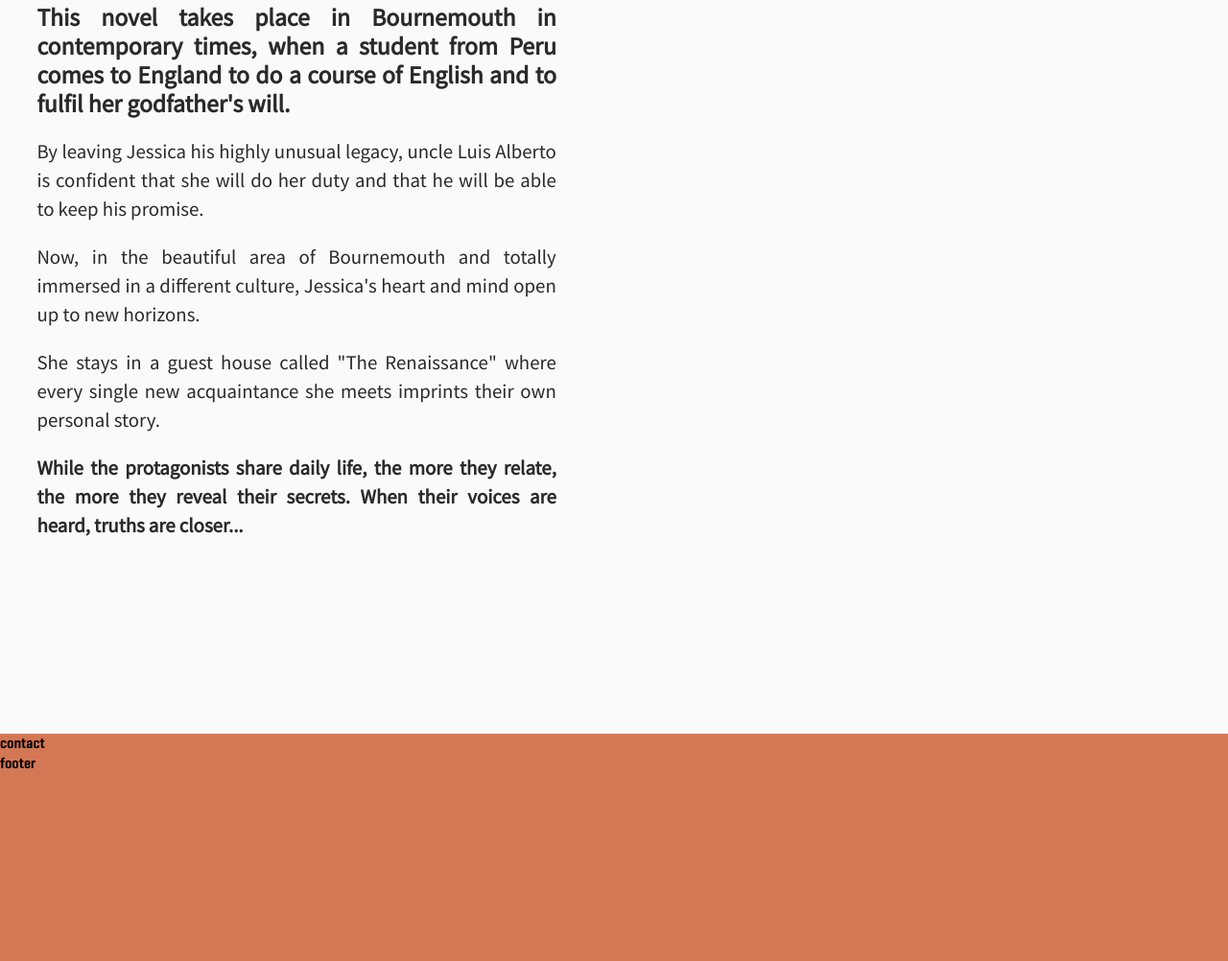
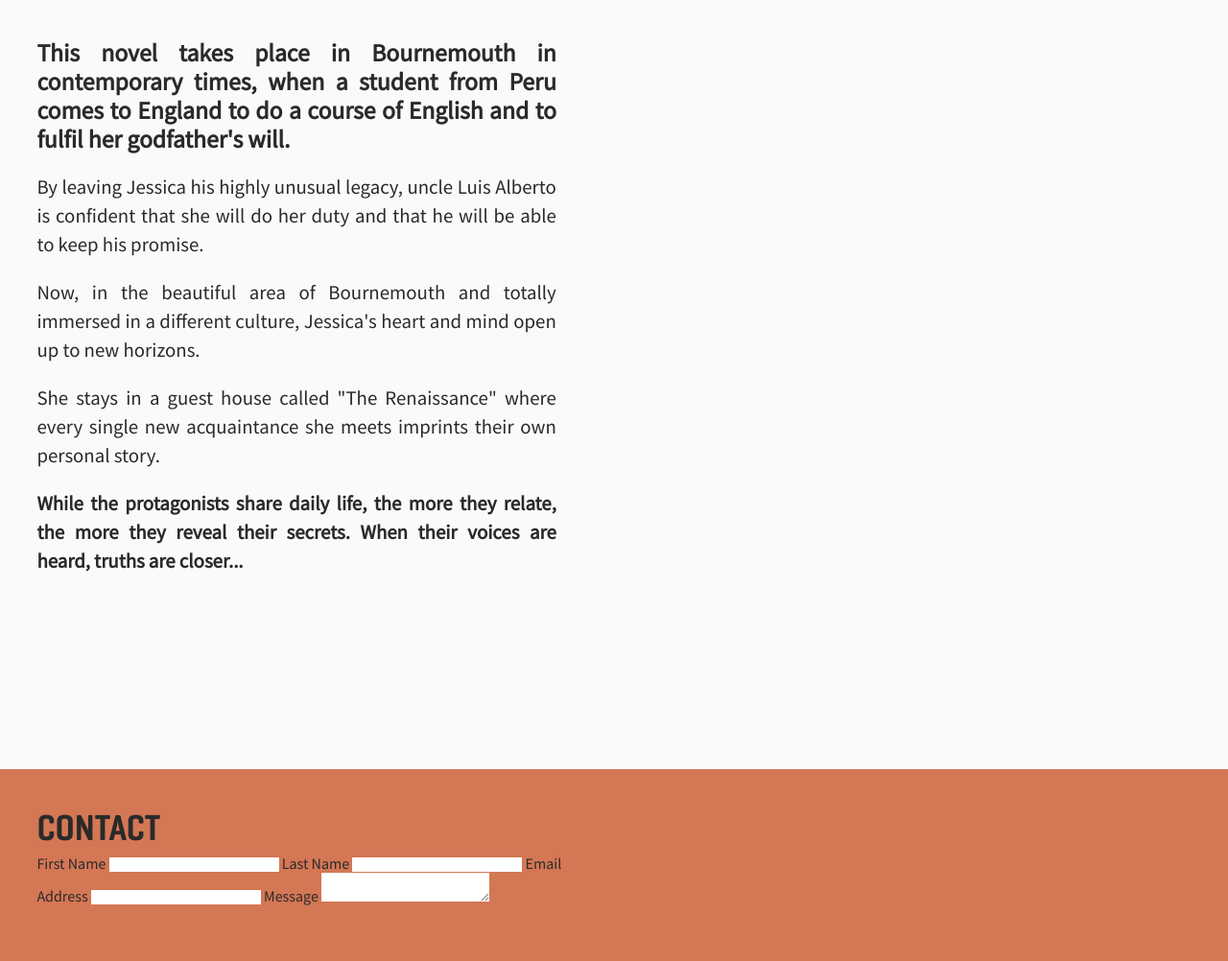
Before and after one commit to saamauro92/maids-are-more-expensive-on-sundays, a plain HTML site: page index.html in a window 1280 px wide. Shown: the part 951-1953 px from the top of the page at 96% size. Before the commit the page ends 1758 px from the top, so only its background shows below. Drawn offline with Linux system fonts and the light colour scheme.

Commit message:
add contact content and basic styles, add author name and styles

```diff
--- a/assets/css/styles.css
+++ b/assets/css/styles.css
@@ -46,15 +46,18 @@ h1 {
 #logo {
   float: left;
   font-size: 140%;
-  margin-top: 20px;
-  margin-left: 20px;
-  width: 35%;
+  margin-top: 10px;
+  width: 45%;
+  padding:10px 5%;
+
 }
+
 #menu,
 #logo {
   line-height: 75px;
   color: #fafafa;
 }
+
 
 #menu {
   font-size: 110%;
@@ -105,6 +108,9 @@ h1 {
   margin: 15% auto;
   font-family: "Source Sans Pro", sans-serif;
   padding: 20px;
+}
+#author-title {
+    font-size:130%;
 }
 
 #main-image-container {
@@ -237,3 +243,25 @@ h1 {
     font-weight: bold;
   }
 }
+
+/*  contact */
+
+#contact {
+    height: 200px;
+  }
+
+  #contact-container {
+    padding: 3%;
+    color: #2a2a2a;
+    overflow: hidden;
+  }
+
+  #contact-container > h2 {
+    font-size: 240%;
+    text-transform: uppercase;
+  }
+
+  #contact form {
+    font-family: Source Sans Pro, sans-serif;
+    width: 50%;
+  }
--- a/index.html
+++ b/index.html
@@ -19,7 +19,9 @@
     <header>
       <a id="logo" href="index.html">
         <h1>MAIDS ARE MORE EXPENSIVE ON SUNDAYS</h1>
+
       </a>
+
       <nav id="menu">
         <ul>
           <li>
@@ -48,10 +50,12 @@
             <span>*This action will redirect to an external website</span>
           </div>
       <div id="main-image-container">
+        <span id="author-title">Alicia I. Ciocca</span>
         <img
           src="assets/images/book_cover_picture.png"
           alt="image of the book cover"
         />
+
       </div>
     </div>
     </section>
@@ -89,7 +93,32 @@
 
       </div>
     </section>
-    <section>contact</section>
+    <section id="contact">
+        <div id="contact-container">
+            <h2>Contact</h2>
+
+            <form method="POST" action="" class="contact-form">
+
+                <label for="fname">First Name</label>
+                <input class="text-input" id="fname" name="first_name" type="text" required>
+
+                <label for="lname">Last Name</label>
+                <input id="lname"  class="text-input" name="last_name" type="text" required>
+
+                <label for="email">Email Address</label>
+                <input type="email" id="email" class="text-input" name="email_address" required>
+
+                <label for="message">Message</label>
+                <textarea  id="message" class="text-input" name="email_address" required>
+
+
+                <input type="submit" value="Send Message">
+            </form>
+
+
+        </div>
+
+    </section>
     <footer>footer</footer>
   </body>
 </html>
```
